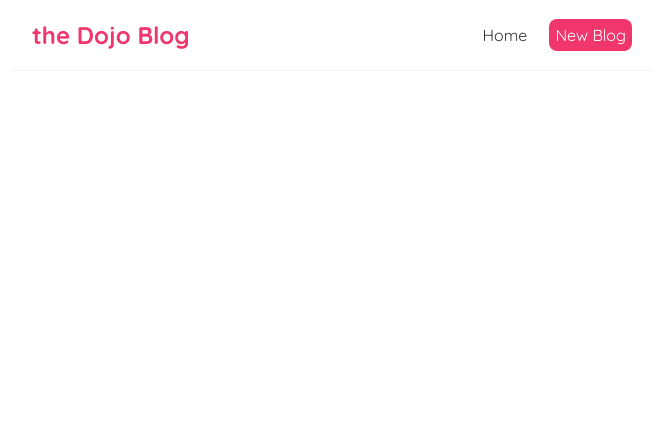
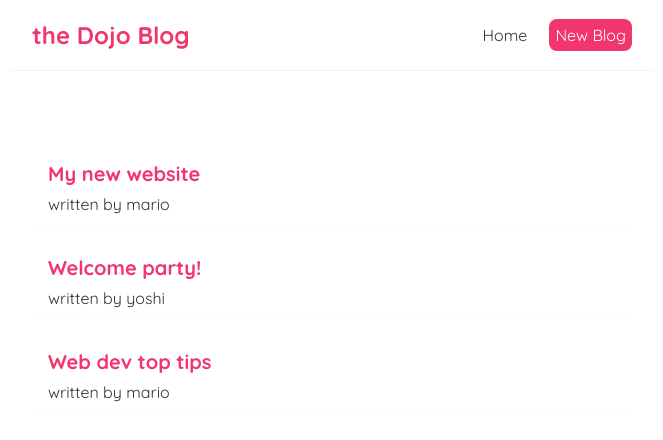
Before and after one commit to Hoybaby/React-Blogger, a React (Create React App) app: page / in a window 1280 px wide. Shown: the top 440 px of the page, without its empty margins (308-971 px from the left). Built offline with nearby package versions, Linux system fonts and the light colour scheme.

Commit message:
in order to properly cycle through a list, a map method is required and for react, each list item needs to have a specific key to fetch or it will not register properly

```diff
--- a/src/Home.js
+++ b/src/Home.js
@@ -3,17 +3,20 @@ import React, { useState } from 'react'
 function Home() {
 
     const [blogs, setBlogs] = useState ([
-
         { title: 'My new website', body: 'lorem ipsum...', author: 'mario', id: 1 },
         { title: 'Welcome party!', body: 'lorem ipsum...', author: 'yoshi', id: 2 },
         { title: 'Web dev top tips', body: 'lorem ipsum...', author: 'mario', id: 3 }
-
     ]);
 
 
     return (
         <div className="home">
-
+            {blogs.map((blog) => (
+                <div className="blog-preview" key={blog.id}>
+                    <h2>{blog.title}</h2>
+                    <p>written by {blog.author}</p>
+                </div>
+            ))}
         </div>
     )
 }
```
Also changed, not shown: 1 other file (tests, documents, lock files or other folders).
